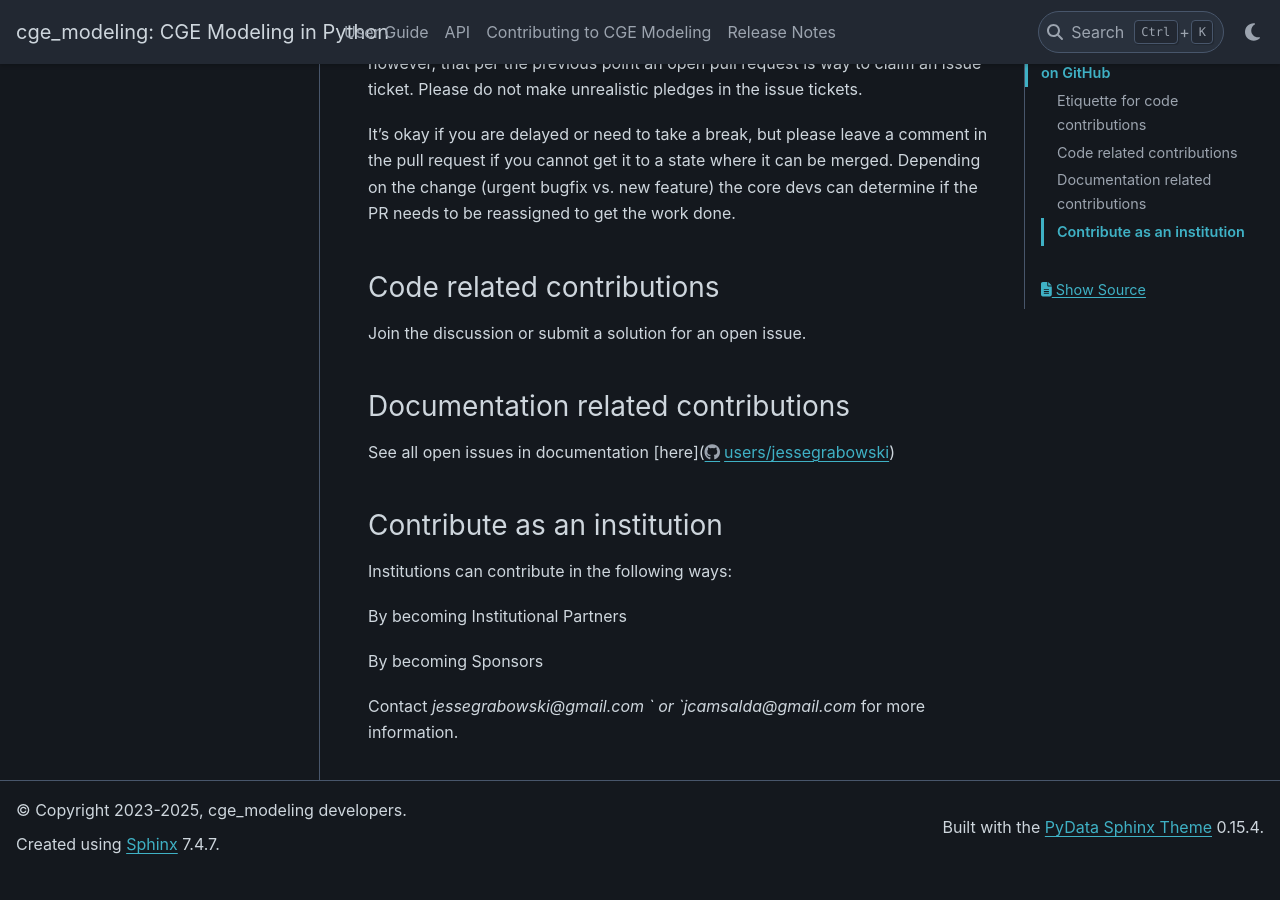
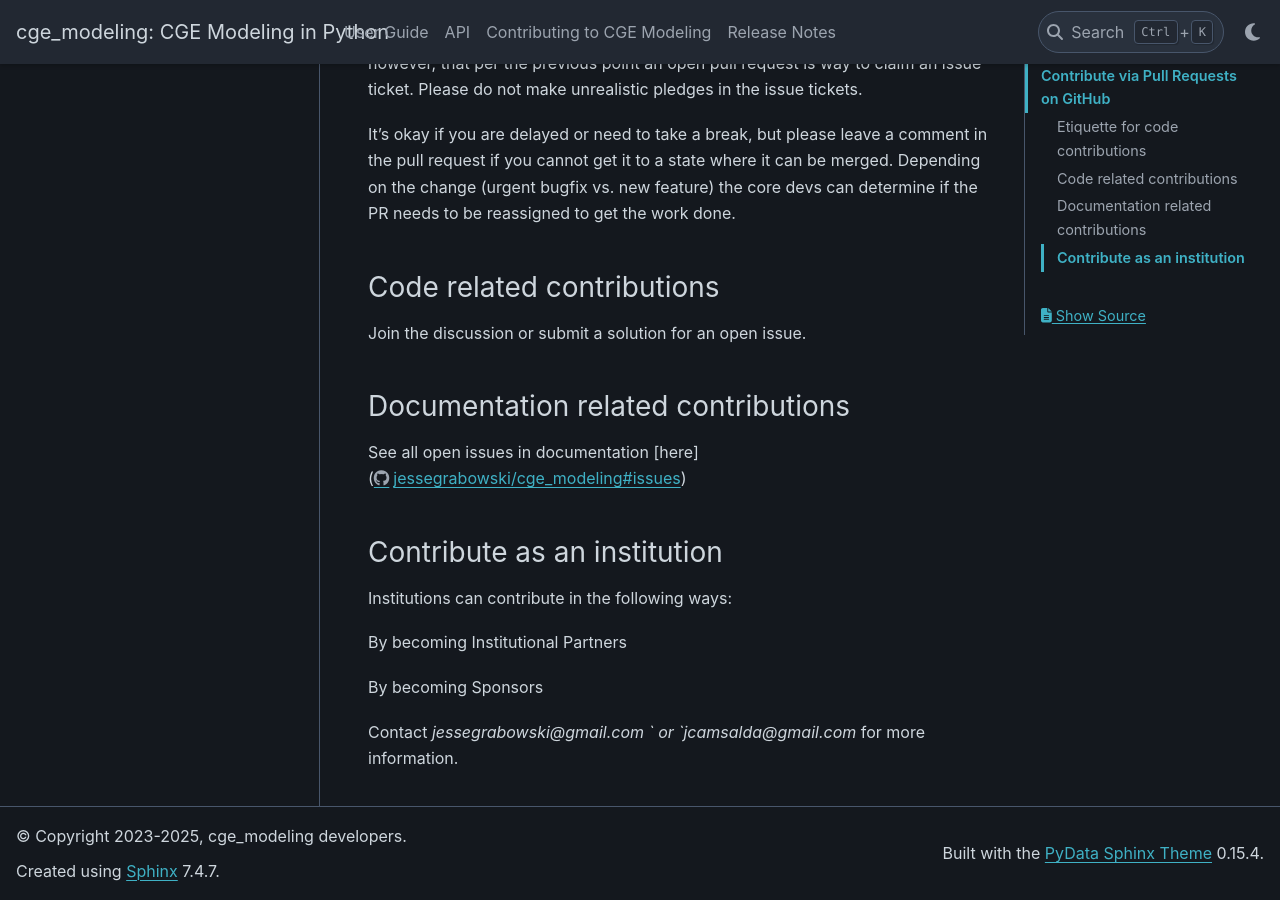
Before and after one commit to jessegrabowski/cge_modeling, a Sphinx documentation site: the page built from docs/source/contributing/contributing.rst, in a window 1280 px wide and 900 px high, scrolled down 1521 px. Built offline with Sphinx 7.4.7 and the PyData theme 0.15.4, drawn with Linux system fonts in a browser that asks for light colours; pages that are not in the unit, such as notebooks, are missing from menus; before the commit the page ends 2395 px from its top, so only the background shows below that; some of the changed lines change nothing that is shown.

Commit message:
Update docs/source/contributing/contributing.rst
Co-authored-by: Jesse Grabowski <48652735+jessegrabowski@users.noreply.github.com>

```diff
--- a/docs/source/contributing/contributing.rst
+++ b/docs/source/contributing/contributing.rst
@@ -45,7 +45,7 @@
 
 Documentation related contributions
 ~~~~~~~~~~~~~~~~~~~~~~~~~~~~~~~~~~~~~~~~~~~~~~~~~~~~~~
-See all open issues in documentation [here](https://github.com/users/jessegrabowski/projects/2/views/1)
+See all open issues in documentation [here](https://github.com/jessegrabowski/cge_modeling/issues?q=is%3Aissue%20state%3Aopen%20label%3Adocumentation)
 
 
 Contribute as an institution
```
